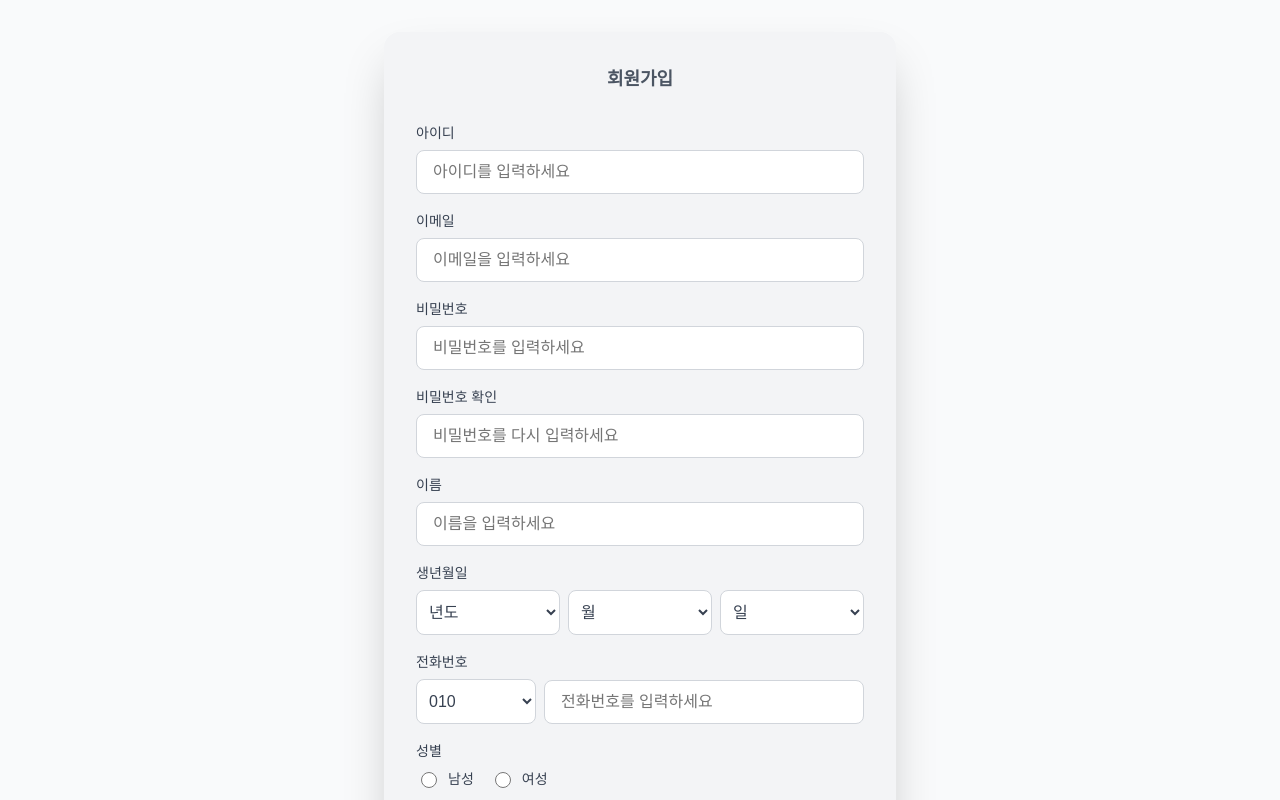
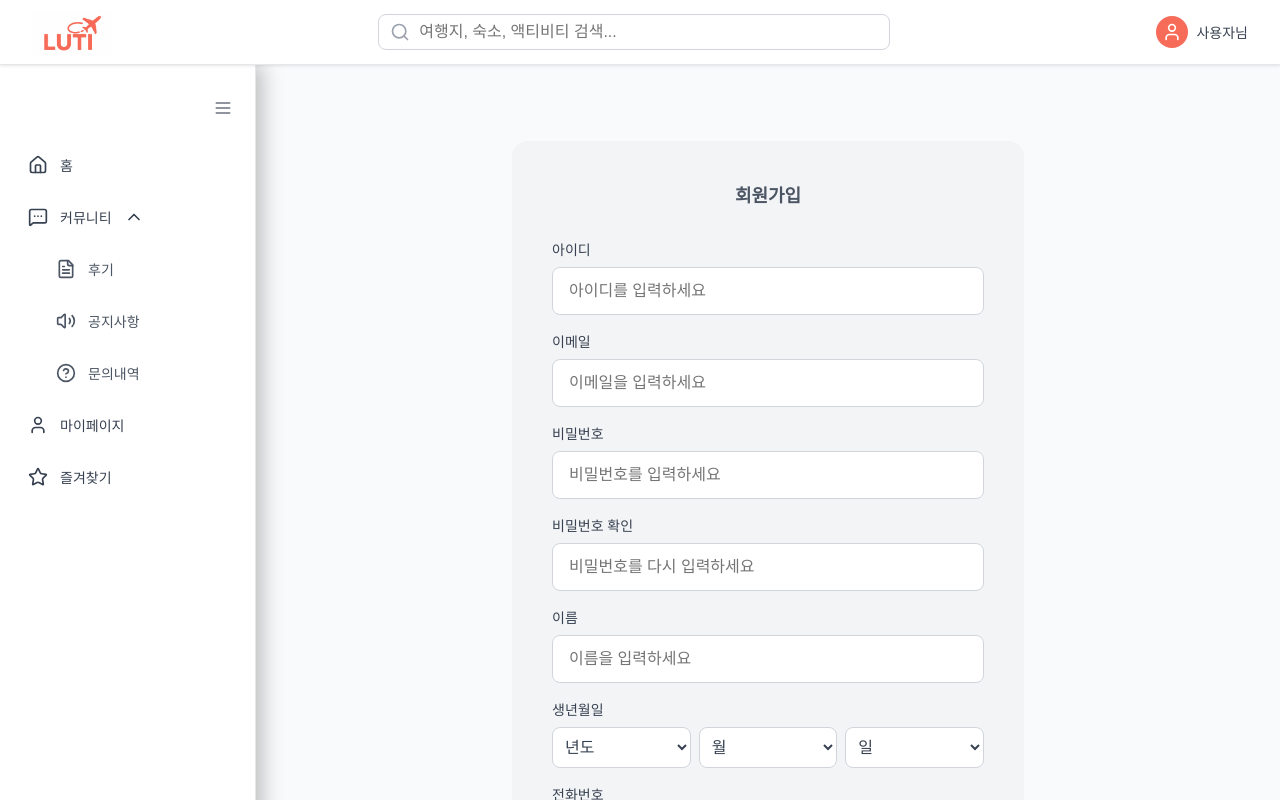
Before and after one commit to teamproject-LUTI/frontend, a React (Create React App) app: page /membership in a window 1280 px wide. Shown: the top 800 px of the page. Built offline with nearby package versions, Linux system fonts and the light colour scheme.

Commit message:
FEAT: #6 Layout 추가 및 sidebar css 수정

```diff
--- a/src/pages/login/Membership.jsx
+++ b/src/pages/login/Membership.jsx
@@ -1,5 +1,6 @@
 import React, { useState, useEffect } from 'react';
-import '../../styles/login/Membership.css'
+import '../../styles/login/Membership.css';
+import Layout from '../../components/layout/Layout';
 
 const Membership = () => {
     const [formData, setFormData] = useState({
@@ -70,6 +71,7 @@ const Membership = () => {
 
 
     return (
+        <Layout>
         <div className="membershipContainer">
             <div className="membershipFormWrapper">
                 <div className="membershipHeader">
@@ -300,6 +302,7 @@ const Membership = () => {
                 </div>
             </div>
         </div>
+        </Layout>
     );
 };
 
--- a/src/styles/Main.css
+++ b/src/styles/Main.css
@@ -31,6 +31,7 @@ body {
     padding: 1.5rem;
     margin: 20px 20px;
     transition: none;
+    min-height: calc(100vh - 4rem - 248px);
 }
 
 .main-search-section {
--- a/src/styles/layout/Sidebar.css
+++ b/src/styles/layout/Sidebar.css
@@ -1,8 +1,9 @@
 .sidebar {
     position: relative;
-    /*top: 4rem; !* topbar 높이만큼 아래에 위치 *!*/
+    top: 0;
     left: 0;
-    height: calc(100vh - 4rem - 248px);
+    min-height: calc(100vh - 4rem - 248px);
+    height: auto;
     background-color: white;
     box-shadow: 2px 0 10px rgba(0, 0, 0, 0.15);
     border-right: 1px solid #e5e7eb;
@@ -10,7 +11,7 @@
     overflow-x: hidden;
     z-index: 20;
     padding-top: 1rem;
-
+    padding-bottom: 1rem;
 }
 .sidebar-overlay {
     position: fixed;
--- a/src/styles/login/Membership.css
+++ b/src/styles/login/Membership.css
@@ -1,19 +1,18 @@
 .membershipContainer {
-    min-height: 100vh;
+    min-height: 100%;
     background-color: #f9fafb;
     display:flex;
     align-items: center;
     justify-content: center;
-    padding: 2rem 1rem;
+    padding: 2rem 0.5rem;
 }
 
 .membershipFormWrapper {
     max-width: 32rem;
     width: 100%;
-    padding: 2rem;
+    padding: 2.5rem;
     background-color: #f3f4f6;
     border-radius: 1rem;
-    box-shadow: 0 25px 50px -12px rgba(0, 0, 0, 0.25);
 }
 .membershipHeader {
     text-align: center;
@@ -44,7 +43,7 @@
 
 .formInput{
     width: 100%;
-    padding: 0.75rem 1rem;
+    padding: 0.875rem 1rem;
     border: 1px solid #d1d5db;
     border-radius: 0.5rem;
     font-size: 1rem;
@@ -59,7 +58,7 @@
 
 .birthSelect{
     flex: 1;
-    padding: 0.75rem 0.5rem;
+    padding: 0.625rem 0.5rem;
     border: 1px solid #d1d5db;
     border-radius: 0.5rem;
     font-size: 1rem;
```
